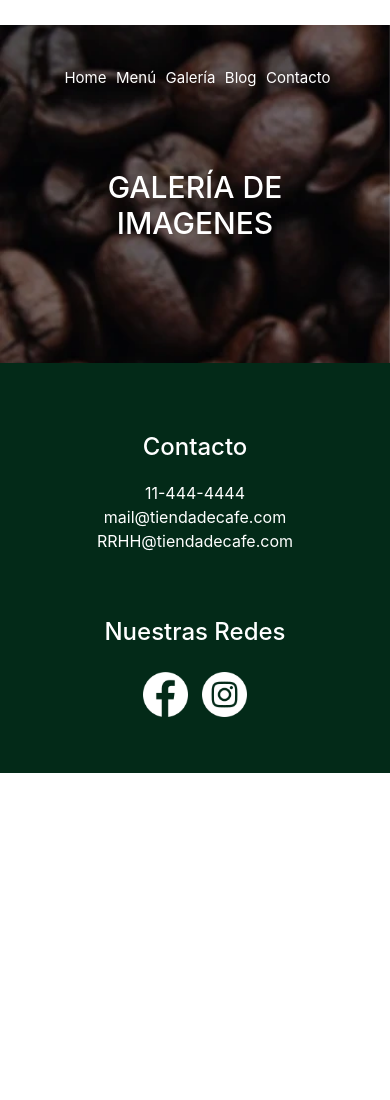
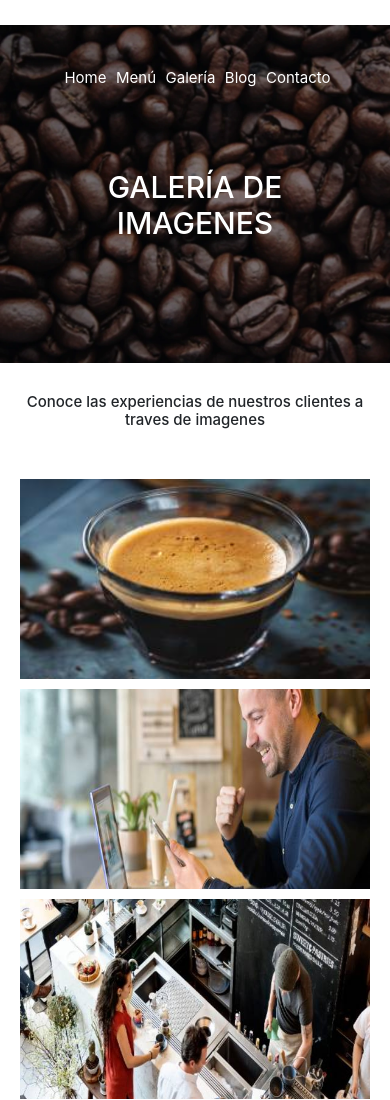
Before and after one commit to gescariz/Curso_CoderHouse_DesarrolloWeb, a website: page galeria.html in a window 390 px wide. Shown: the top 1100 px of the page. Before the commit the page ends 844 px from the top, so only its background shows below. Drawn offline with nearby package versions, Linux system fonts and the light colour scheme.

Commit message:
Diseño pagina galeria de imagenes

```diff
--- a/css/estilos-principal.css
+++ b/css/estilos-principal.css
@@ -853,6 +853,159 @@ footer .footer__horarios{
 }
 
 /*==================================PAGINA GALERIA====================================*/
+.titulo-galeria{
+    margin: 100px;
+    padding: 0 100px;
+    font-size: 40px;
+    text-align: center;
+}
+
+.contenedor-galeria{
+    width: 100%;
+    max-width: 1200px;
+    margin: auto;
+    padding: 20px 20px;
+}
+
+.galeria-imagenes{
+    display: grid;
+    grid-template-columns: 1fr 1fr 1fr 1fr;
+    grid-template-rows: auto;
+    grid-template-areas:
+                        'img-1 img-2 img-3 img-3'
+                        'img-1 img-4 img-5 img-6'
+                        'img-7 img-7 img-8 img-6' ;
+    gap: 10px;
+}
+
+.galeria-imagenes div{
+    width: 100%;
+    height: 250px;
+    background-position: center;
+    background-repeat: no-repeat;
+    background-size: cover;
+
+}
+
+.galeria-imagenes div:hover{
+    opacity: 0.8;
+}
+
+.img-1{
+    grid-area: img-1;
+    min-height: 510px;
+    background-image: url('../imagenes/galeria/cafe-negro.jpg');
+}
+
+.img-2{
+    grid-area: img-2;
+    background-image: url('../imagenes/galeria/cafe-trabajando.jpg');
+}
+
+.img-3{
+    grid-area: img-3;
+    background-image: url('../imagenes/galeria/cafe-cordoba.jpg');
+}
+
+.img-4{
+    grid-area: img-4;
+    background-image: url('../imagenes/galeria/cafe-baires2.jpg');
+}
+
+.img-5{
+    grid-area: img-5;
+    background-image: url('../imagenes/galeria/cafe-capuccino.jpg');
+}
+
+.img-6{
+    grid-area: img-6;
+    background-image: url('../imagenes/galeria/cafe-baires.jpg');
+    min-height: 510px;
+}
+
+.img-7{
+    grid-area: img-7;
+    background-image: url('../imagenes/galeria/cafe-rosario.jpg');
+}
+
+.img-8{
+    grid-area: img-8;
+    background-image: url('../imagenes/galeria/cafe-amigos.jpg');
+}
+
+@media (max-width:768px){
+
+    .titulo-galeria{
+        width: 100%;
+        margin: 50px 0;
+        padding: 0 40px;
+        font-size: 40px;
+        text-align: center;
+    }
+
+    .galeria-imagenes{
+        display: grid;
+        grid-template-columns: 1fr 1fr 1fr 1fr;
+        grid-template-rows: auto;
+        grid-template-areas:
+                            'img-1 img-1 img-2 img-2'
+                            'img-1 img-1 img-3 img-3'
+                            'img-4 img-4 img-5 img-5'
+                            'img-6 img-7 img-7 img-7'
+                            'img-8 img-8 img-8 img-8' ;
+        gap: 10px;
+    }
+
+    .galeria-imagenes div{
+        height: 250px;
+    }
+
+    .img-1{
+        min-height: 510px;
+    }
+
+    .img-6{
+        min-height: 150px;
+    }
+}
+
+@media (max-width:576px){
+
+    .titulo-galeria{
+        margin: 20px 0;
+        padding: 10px;
+        font-size: 15px;
+    }
+
+    .galeria-imagenes{
+        display: grid;
+        grid-template-columns: 1fr 1fr 1fr 1fr;
+        grid-template-rows: auto;
+        grid-template-areas:
+                            'img-1 img-1 img-1 img-1'
+                            'img-2 img-2 img-2 img-2'
+                            'img-3 img-3 img-3 img-3'
+                            'img-4 img-4 img-4 img-4'
+                            'img-5 img-5 img-5 img-5'
+                            'img-6 img-6 img-6 img-6'
+                            'img-7 img-7 img-7 img-7'
+                            'img-8 img-8 img-8 img-8' ;
+        gap: 10px;
+    }
+
+    .galeria-imagenes div{
+        height: 200px;
+    }
+
+    .img-1{
+        min-height: 200px;
+    }
+
+    .img-6{
+        min-height: 200px;
+    }
+}
+
 /*==================================PAGINA BLOG====================================*/
 /*==================================PAGINA CONTACTO====================================*/
 
--- a/galeria.html
+++ b/galeria.html
@@ -23,8 +23,27 @@
         <section><!--HERO IMAGE-->
             <h1>
                 GALERÍA DE IMAGENES
+            </h1>
         </section>
     </div>
+
+    <h2 class="titulo-galeria">
+        Conoce las experiencias de nuestros clientes a traves de imagenes
+    </h2>
+
+    <div class="contenedor-galeria">
+        <div class="galeria-imagenes">
+           <div class="img-1"></div>
+           <div class="img-2"></div>
+           <div class="img-3"></div>
+           <div class="img-4"></div>
+           <div class="img-5"></div>
+           <div class="img-6"></div>
+           <div class="img-7"></div>
+           <div class="img-8"></div>
+        </div>
+    </div>
+
 
     <footer class="footer">
         <figure><img src="imagenes/logo-grande.png" alt=""></figure>
```
Also changed, not shown: imagenes/galeria/cafe-amigos.jpg (added), imagenes/galeria/cafe-baires.jpg (added), imagenes/galeria/cafe-baires2.jpg (added), imagenes/galeria/cafe-capuccino.jpg (added), imagenes/galeria/cafe-cordoba.jpg (added), imagenes/galeria/cafe-negro.jpg (added), imagenes/galeria/cafe-rosario.jpg (added), imagenes/galeria/cafe-trabajando.jpg (added).
